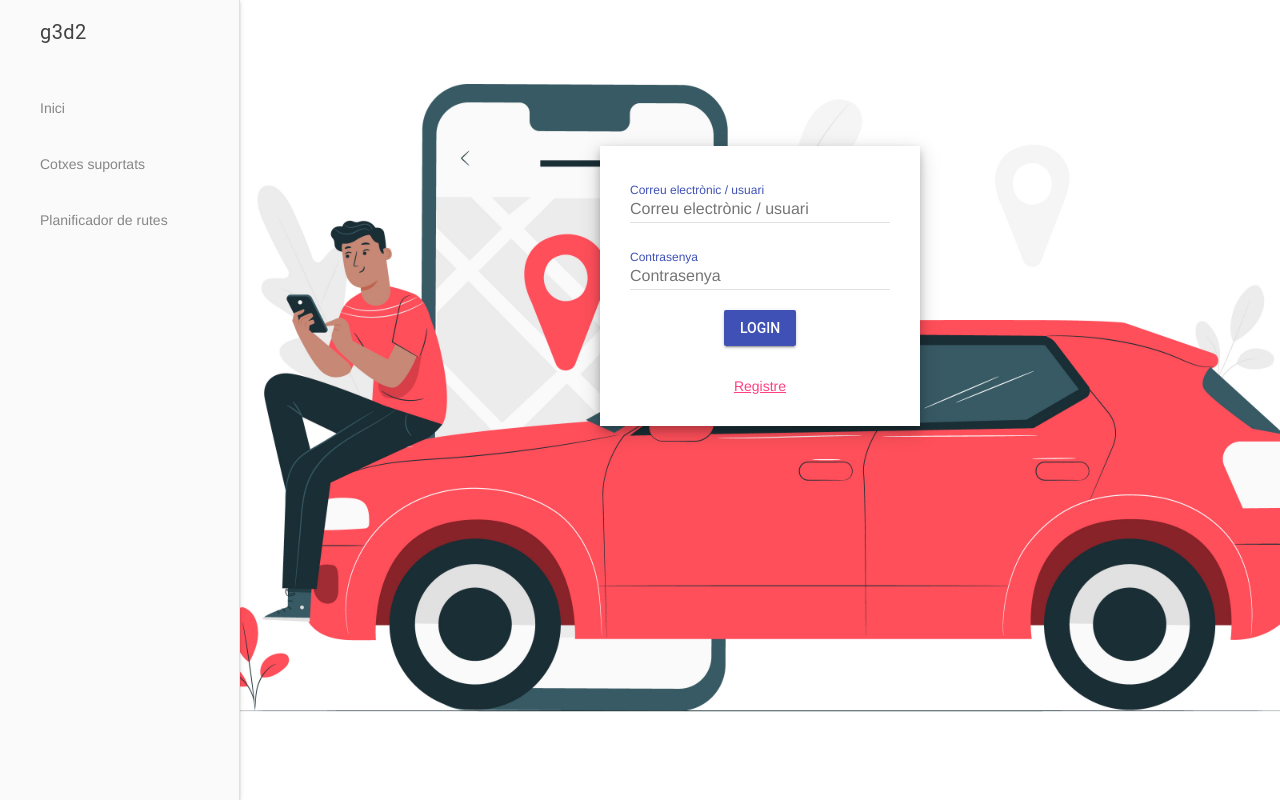
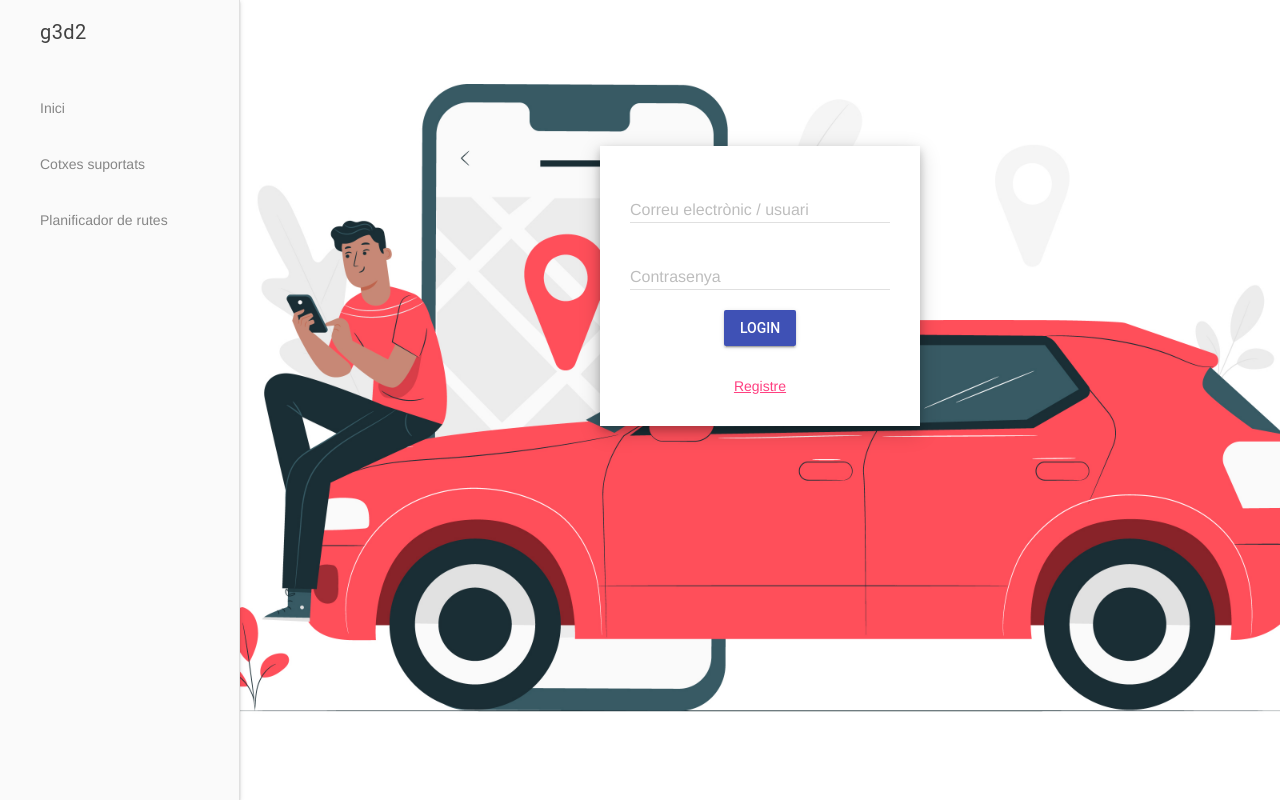
Before and after one commit to ivansoriano1997/web_g3_daw2, a PHP site: page /view/loginView.php in a window 1280 px wide. Run offline with PHP 8.4, Linux system fonts and the light colour scheme; data that the repository does not hold is empty.

Commit message:
Solució bug floating labels

```diff
--- a/view/loginView.php
+++ b/view/loginView.php
@@ -58,13 +58,13 @@
                 <center>
                         <form action="/login/validation" method="post" class="divRL">
                           <div class="mdl-textfield mdl-js-textfield mdl-textfield--floating-label">
-                            <input class="mdl-textfield__input" type="text" name="CorreuElectronic" id="CorreuElectronic" placeholder="Correu electrònic / usuari">
-                            <label class="mdl-textfield__label" for="sample1">Correu electrònic / usuari</label>
+                            <input class="mdl-textfield__input" type="text" name="CorreuElectronic" id="CorreuElectronic">
+                            <label class="mdl-textfield__label" for="CorreuElectronic">Correu electrònic / usuari</label>
 
                           </div><br>
                           <div class="mdl-textfield mdl-js-textfield mdl-textfield--floating-label">
-                            <input class="mdl-textfield__input" type="password" name="Contrasenya" id="Contrasenya" placeholder="Contrasenya">
-                            <label class="mdl-textfield__label" for="sample1">Contrasenya</label>
+                            <input class="mdl-textfield__input" type="password" name="Contrasenya" id="Contrasenya">
+                            <label class="mdl-textfield__label" for="Contrasenya">Contrasenya</label>
                           </div><br>
                           <button type="submit" class="mdl-button mdl-js-button mdl-button--raised mdl-button--colored">
                             Login
```
Also changed, not shown: view/signInView.php (+4 -4 lines).
